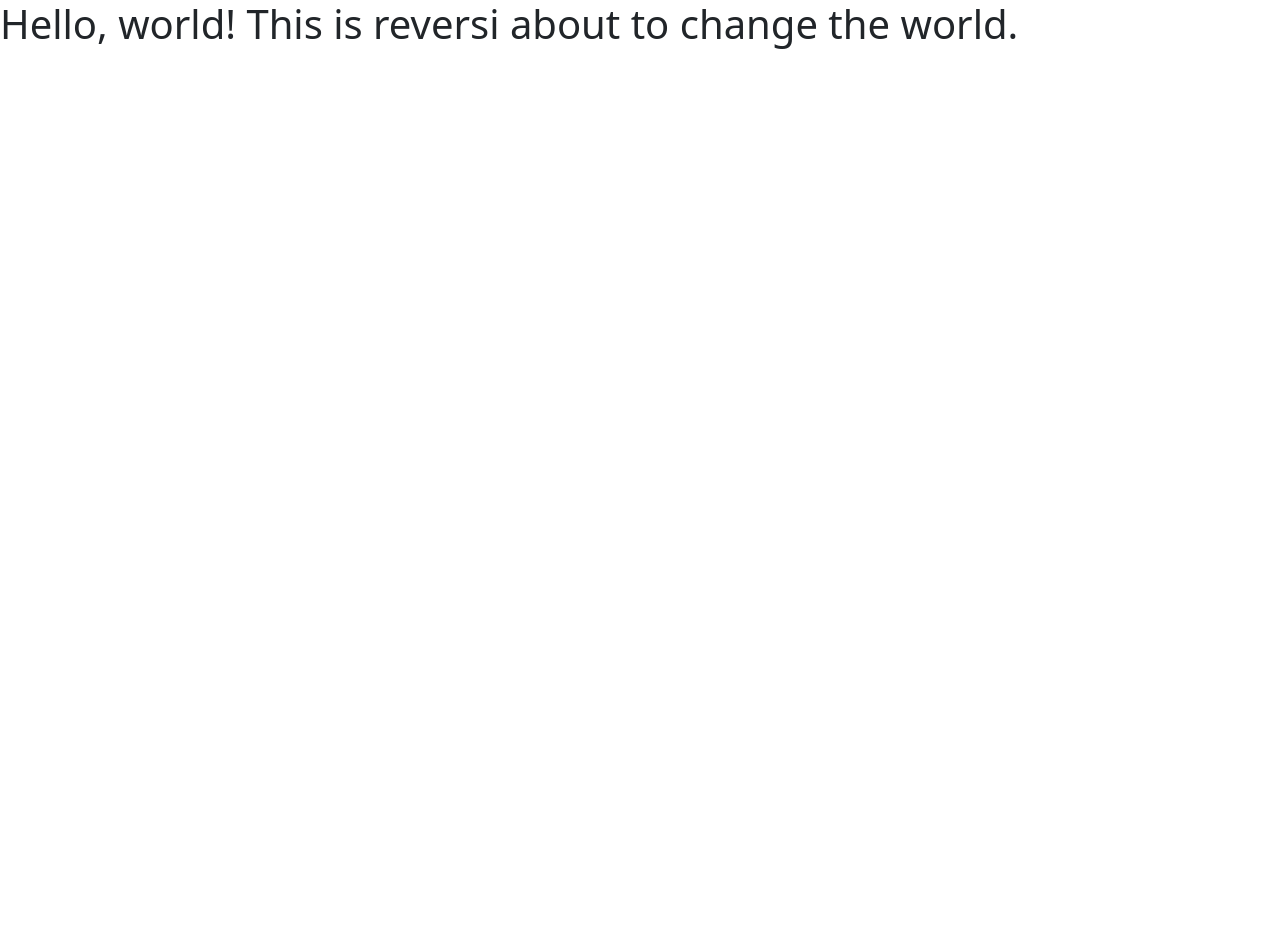
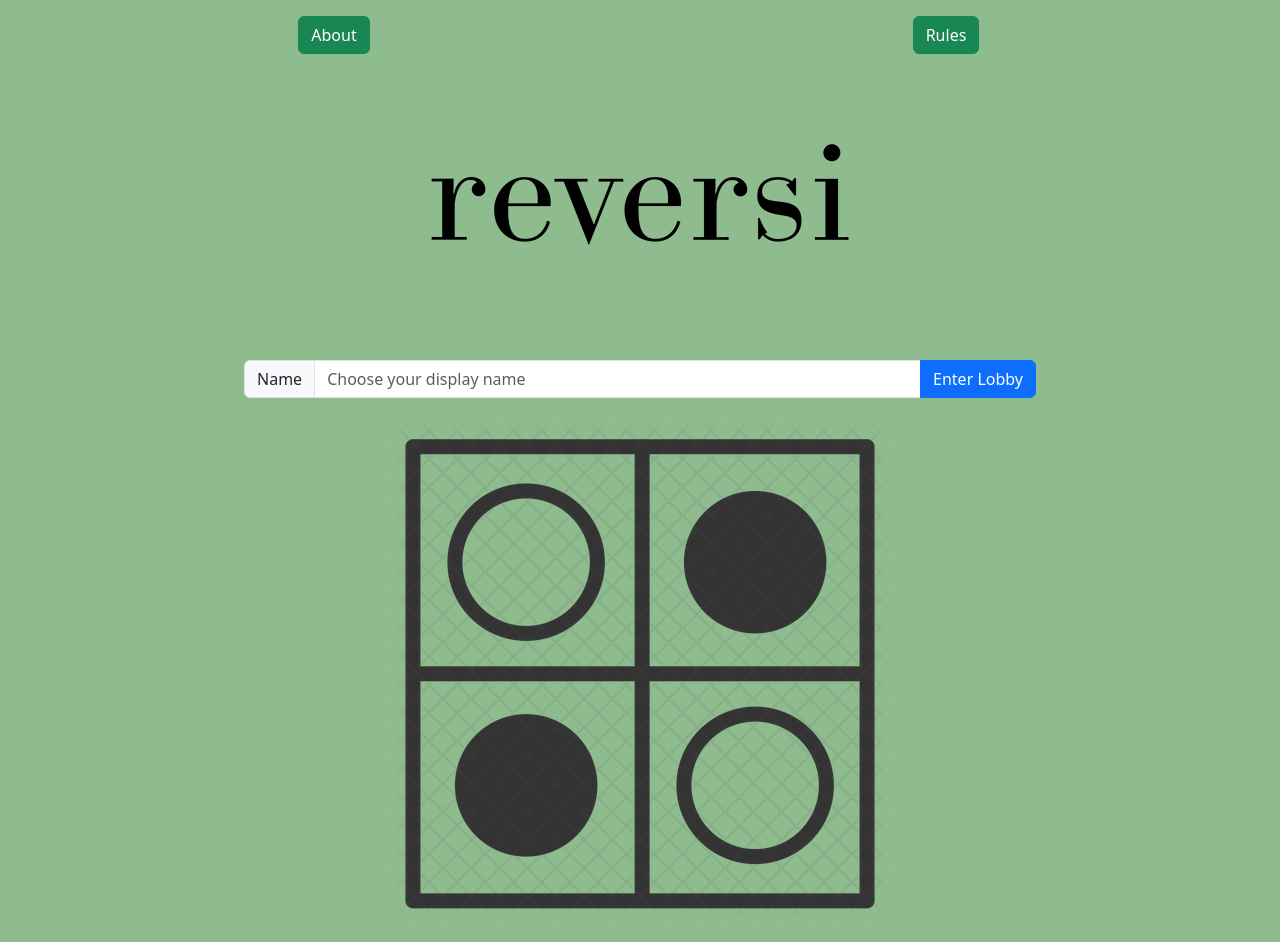
Before and after one commit to christinal59/reversi, a website: page public/index.html in a window 1280 px wide. Before the commit the page ends 800 px from the top, so only its background shows below. Drawn offline with nearby package versions, Linux system fonts and the light colour scheme.

Commit message:
Creating the entrance pages

```diff
--- a/public/index.html
+++ b/public/index.html
@@ -3,11 +3,47 @@
   <head>
     <meta charset="utf-8">
     <meta name="viewport" content="width=device-width, initial-scale=1">
-    <title>Hello, world! This is reversi about to change the world.</title>
+    <title>Reversi</title>
     <link href="https://cdn.jsdelivr.net/npm/bootstrap@5.3.0-alpha3/dist/css/bootstrap.min.css" rel="stylesheet" integrity="sha384-KK94CHFLLe+nY2dmCWGMq91rCGa5gtU4mk92HdvYe+M/SXH301p5ILy+dN9+nJOZ" crossorigin="anonymous">
-  </head>
+ <style>
+    body{
+        background-color: darkseagreen;
+    }
+ </style>
+
+</head>
   <body>
-    <h1>Hello, world! This is reversi about to change the world.</h1>
+    <div class="container-fluid">
+        <div class="row m-3">
+        <div class="col text-center">
+            <a class="btn btn-success text-nowrap" href="about.html">About</a>
+        </div>
+        <div class="col text-center">
+            <a class="btn btn-success text-nowrap" href="https://en.wikipedia.org/wiki/Reversi">Rules</a>
+        </div>
+        </div>
+
+        <div class="row m-3">
+            <div class="col text-center">
+                <img class="img-fluid" src="assets/images/reversi.png" alt="Reversi logo" />
+            </div>
+        </div>
+
+        <div class="row align-items-center justify-content-center m-3">
+            <div class="col-8">
+                <div class="input-group">
+                <span class="input-group-text" id="displayName">Name</span>
+                <input type="text" class="form-control text-nowrap" id="nameInput" placeholder="Choose your display name"aria-label="Enter your display name for use while playing Reversi" aria-describedby="displayName"/>
+                <button type="submit" class="btn btn-primary text-nowrap"id="lobbyButton"onclick="window.location='lobby.html'">Enter Lobby</button>
+                </div>
+            </div>
+        </div>
+
+        <div class="row m-3">
+            <div class="col text-center">
+                <img class="img-fluid" src="assets/images/reversi-2.png" alt="Reversi logo" />
+        </div>
+    </div>
     <script src="https://cdn.jsdelivr.net/npm/bootstrap@5.3.0-alpha3/dist/js/bootstrap.bundle.min.js" integrity="sha384-ENjdO4Dr2bkBIFxQpeoTz1HIcje39Wm4jDKdf19U8gI4ddQ3GYNS7NTKfAdVQSZe" crossorigin="anonymous"></script>
   </body>
 </html>
```
Also changed, not shown: public/about.html (added, +31 -0 lines), public/lobby.html (added, +26 -0 lines), public/assets/images/reversi-2.png (added), public/assets/images/reversi.png (added).
